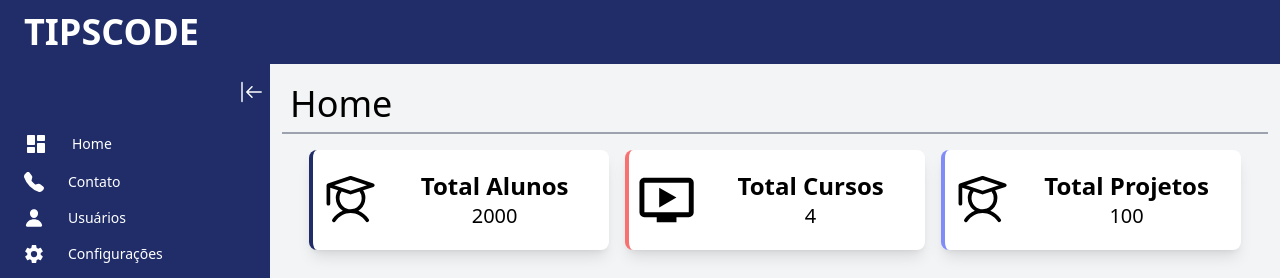
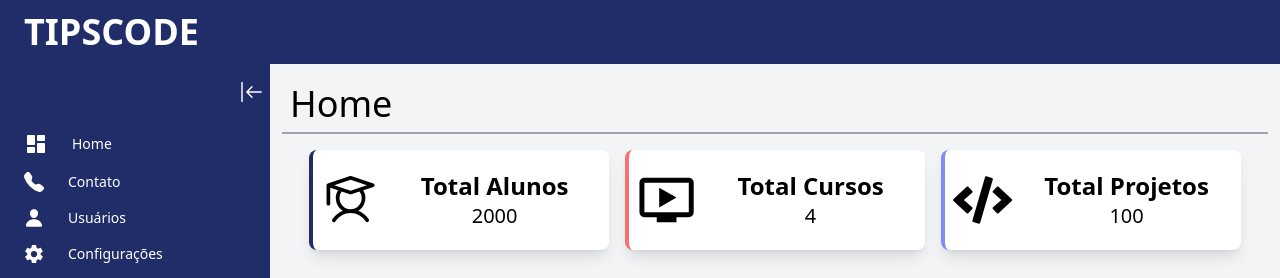
Before and after one commit to GabrielProjec/layout_System_ERP, a React (Vite) app: page / in a window 1280 px wide. Shown: the top 278 px of the page. Built offline with nearby package versions, Linux system fonts and the light colour scheme.

Commit message:
iconsProject

```diff
--- a/src/pages/Home.jsx
+++ b/src/pages/Home.jsx
@@ -7,6 +7,7 @@ import DashboardCards from '../components/DashboardCards'
 // ICONS
 import { PiStudent } from "react-icons/pi";
 import { MdOndemandVideo } from "react-icons/md";
+import { FaCode } from "react-icons/fa";
 
 const Home = () => {
   return (
@@ -16,7 +17,7 @@ const Home = () => {
       <div className='p-4 w-full flex flex-wrap items-center justify-center gap-4'>
         <DashboardCards title="Total Alunos" number="2000" icon={<PiStudent />} bgBorder='border-[rgb(32,45,105)] dark:border-blue-400'  />
         <DashboardCards title="Total Cursos" number="4" icon={<MdOndemandVideo />} bgBorder='border-red-400 dark:border-blue-400'  />
-        <DashboardCards title="Total Projetos" number="100" icon={<PiStudent />} bgBorder='border-indigo-400 dark:border-blue-400'  />
+        <DashboardCards title="Total Projetos" number="100" icon={<FaCode />} bgBorder='border-indigo-400 dark:border-blue-400'  />
 
       </div>
     </div>
```
